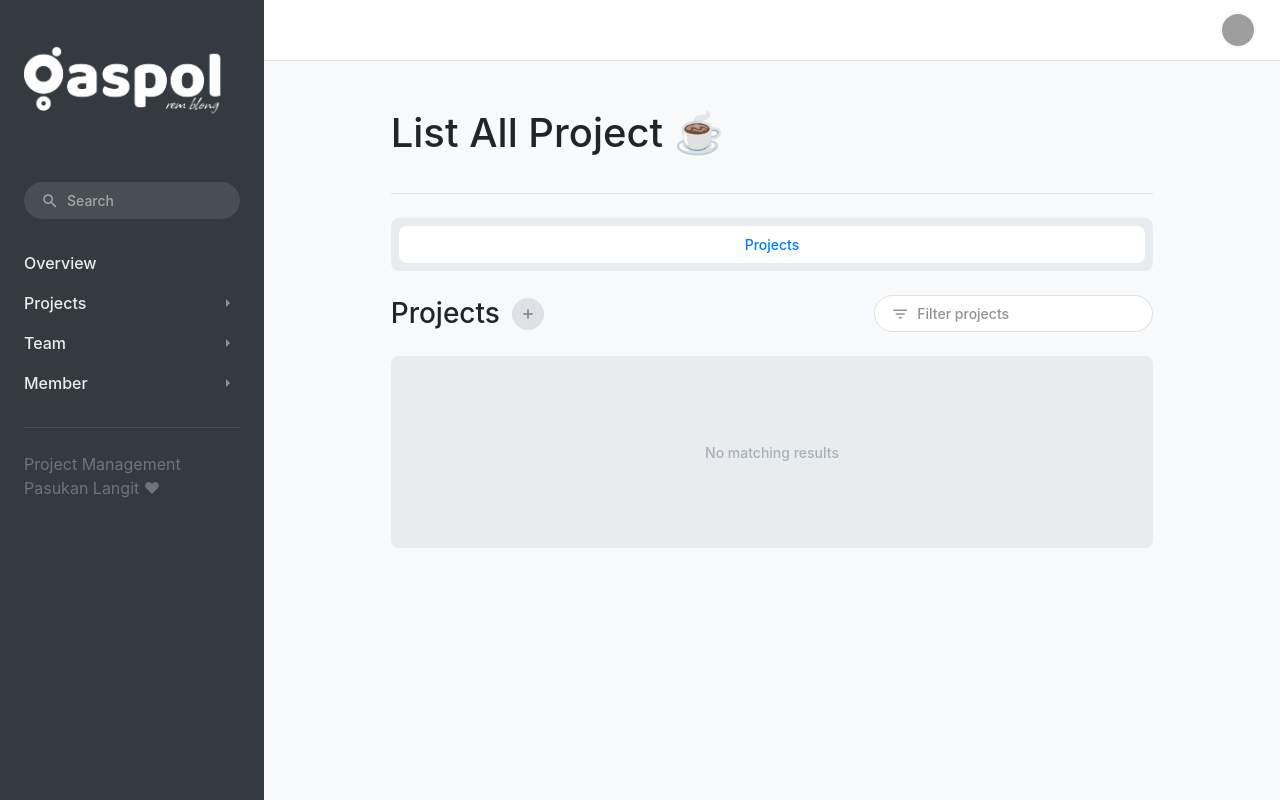
After one commit to aqilmustaqim/pm-gaspol, a CodeIgniter 4 app: template app/Views/project/listproject.php in a window 1280 px wide. The commit adds this page. Run offline with PHP 8.4 and a stand-in for CodeIgniter, Linux system fonts and the light colour scheme; the template is opened without the code that fills it, so the values that code supplies are empty; some libraries are stand-ins or nearby versions; grey boxes are pictures that could not be loaded.

Commit message:
Update Terbaru 2023 - Aqil ( Update List Project - Add Delete sampek akar akarnya , Update Team Sampe akar akarnya, Update API APINAPI

```diff
--- a/app/Controllers/AuthApi.php
+++ b/app/Controllers/AuthApi.php
@@ -19,6 +19,12 @@ class AuthApi extends ResourceController
     public function login()
     {
 
+        $rules = [
+            'email' => 'required|valid_email',
+            'password' => 'required'
+        ];
+        //validasi
+        if (!$this->validate($rules)) return $this->fail($this->validator->getErrors());
         $model = new UsersModel();
 
         $user = $model->where('email', $this->request->getVar('email'))->first();
--- a/app/Views/layouts/index.php
+++ b/app/Views/layouts/index.php
@@ -58,11 +58,7 @@
                                 <ul class="nav nav-small flex-column">
 
                                     <li class="nav-item">
-                                        <a class="nav-link" href="components-bootstrap.html">List Project</a>
-                                    </li>
-
-                                    <li class="nav-item">
-                                        <a class="nav-link" href="components-pipeline.html">Add Project</a>
+                                        <a class="nav-link" href="<?= base_url('project/listProject'); ?>">List Project</a>
                                     </li>
 
                                 </ul>
@@ -562,6 +558,56 @@
             }
         });
 
+        //Fungsi Edit Team
+        $('.tombol-edit-team').on('click', function() {
+            //Tangkap Semua Inputan
+            let id = $(this).closest('.modal-content').find('#id').val();
+            let namaTeam = $(this).closest('.modal-content').find('#editNamaTeam').val();
+            let deskripsiTeam = $(this).closest('.modal-content').find('#editDeskripsiTeam').val();
+
+            //Cek Biar Jangan Kosong
+            if (namaTeam == '') {
+                Swal.fire({
+                    title: 'Team',
+                    text: 'Nama Team Tidak Boleh Kosong !',
+                    icon: 'error'
+                });
+            } else if (deskripsiTeam == '') {
+                Swal.fire({
+                    title: 'Team',
+                    text: 'Deskripsi Team Tidak Boleh Kosong !',
+                    icon: 'error'
+                });
+            } else {
+                //Kalau Ada Isinya Semua Tampilin Ajax
+                $.ajax({
+                    method: "POST",
+                    url: "<?= base_url(); ?>/team/editTeam",
+                    data: {
+                        namaTeam: namaTeam,
+                        deskripsiTeam: deskripsiTeam,
+                        id: id
+                    },
+                    success: function(data) {
+                        if (data == "berhasil") {
+                            Swal.fire({
+                                title: 'Edit Team',
+                                text: 'Berhasil Di Edit !',
+                                icon: 'success'
+                            }).then((result) => {
+                                if (result.isConfirmed) {
+                                    window.location.href = "<?= base_url(); ?>/team";
+                                }
+                            })
+                        }
+
+                    }
+                });
+
+
+            }
+        });
+
         //Fungsi Add Task
         $('.tombol-add-task').on('click', function() {
             //Tangkap Semua Inputan
--- /dev/null
+++ b/app/Views/project/listproject.php
@@ -0,0 +1,186 @@
+<?= $this->extend('layouts/index'); ?>
+<?= $this->section('content'); ?>
+
+<div class="container">
+    <div class="team" data-team="<?= session()->getFlashdata('team'); ?>"></div>
+    <div class="row justify-content-center">
+        <div class="col-lg-11 col-xl-10">
+            <div class="page-header">
+                <h1>List All Project &#x2615;</h1>
+
+                <div class="d-flex align-items-center">
+                    <ul class="avatars">
+
+                        <?php foreach ($fotoMemberProject as $fmp) : ?>
+                            <li>
+                                <a href="#" data-toggle="tooltip" data-placement="top" title="<?= $fmp['nama']; ?>">
+                                    <img alt="<?= $fmp['nama']; ?>" class="avatar" src="<?= base_url(); ?>/assets/img/<?= $fmp['foto']; ?>" />
+                                </a>
+                            </li>
+
+
+                        <?php endforeach; ?>
+
+
+                    </ul>
+
+                </div>
+            </div>
+            <hr>
+            <ul class="nav nav-tabs nav-fill" role="tablist">
+                <li class="nav-item">
+                    <a class="nav-link active" data-toggle="tab" href="#projects" role="tab" aria-controls="projects" aria-selected="true">Projects</a>
+                </li>
+
+            </ul>
+            <div class="tab-content">
+                <div class="tab-pane fade show active" id="projects" role="tabpanel" data-filter-list="content-list-body">
+                    <div class="content-list">
+                        <div class="row content-list-head">
+                            <div class="col-auto">
+                                <h3>Projects</h3>
+                                <button class="btn btn-round" data-toggle="modal" data-target="#project-add-modal">
+                                    <i class="material-icons">add</i>
+                                </button>
+                            </div>
+                            <form class="col-md-auto">
+                                <div class="input-group input-group-round">
+                                    <div class="input-group-prepend">
+                                        <span class="input-group-text">
+                                            <i class="material-icons">filter_list</i>
+                                        </span>
+                                    </div>
+                                    <input type="search" class="form-control filter-list-input" placeholder="Filter projects" aria-label="Filter Projects">
+                                </div>
+                            </form>
+                        </div>
+                        <!--end of content list head-->
+                        <div class="content-list-body row">
+                            <?php foreach ($project as $p) : ?>
+                                <div class="col-lg-6">
+                                    <div class="card card-project">
+
+                                        <div class="progress">
+                                            <div class="progress-bar bg-danger" role="progressbar" style="width: 60%" aria-valuenow="60" aria-valuemin="0" aria-valuemax="100"></div>
+                                        </div>
+
+                                        <div class="card-body">
+                                            <div class="dropdown card-options">
+                                                <button class="btn-options" type="button" id="project-dropdown-button-1" data-toggle="dropdown" aria-haspopup="true" aria-expanded="false">
+                                                    <i class="material-icons">more_vert</i>
+                                                </button>
+
+                                                <div class="dropdown-menu dropdown-menu-right">
+                                                    <a class="dropdown-item text-danger tombol-hapus" href="<?= base_url(); ?>/project/deleteProject/<?= $p['id']; ?>">Delete Project</a>
+                                                </div>
+
+                                            </div>
+                                            <div class="card-title">
+                                                <a href="<?= base_url(); ?>/project/detailProject/<?= $p['id']; ?>">
+                                                    <h5 data-filter-by="text"><?= $p['nama_project']; ?></h5>
+                                                </a>
+                                            </div>
+                                            <ul class="avatars">
+                                                <?php foreach (detailFotoProject($p['id']) as $dfp) : ?>
+                                                    <li>
+                                                        <a href="#" data-toggle="tooltip" title="<?= $dfp['nama']; ?>">
+                                                            <img alt="<?= $dfp['nama']; ?>" class="avatar" src="<?= base_url(); ?>/assets/img/<?= $dfp['foto']; ?>" data-filter-by="alt" />
+                                                        </a>
+                                                    </li>
+                                                <?php endforeach; ?>
+
+                                            </ul>
+                                            <div class="card-meta d-flex justify-content-between">
+                                                <div class="d-flex align-items-center">
+                                                    <i class="material-icons mr-1">playlist_add_check</i>
+                                                    <span class="text-small">6/10</span>
+                                                </div>
+                                                <span class="text-small" data-filter-by="text">
+                                                    <?php
+                                                    $tanggal = new DateTime(date('Y-m-d'));
+                                                    $batas = new DateTime($p['batas_waktu']);
+                                                    $duedate = $batas->diff($tanggal);
+
+                                                    ?>
+                                                    Due <?= $duedate->d; ?> days
+                                                </span>
+                                            </div>
+                                        </div>
+                                    </div>
+                                </div>
+                            <?php endforeach; ?>
+                        </div>
+                        <!--end of content list body-->
+                    </div>
+                    <!--end of content list-->
+                </div>
+                <!--end of tab-->
+
+            </div>
+
+            <div class="modal fade" id="project-add-modal" tabindex="-1" aria-hidden="true">
+                <div class="modal-dialog" role="document">
+                    <div class="modal-content">
+                        <div class="modal-header">
+                            <h5 class="modal-title">New Project</h5>
+                            <button type="button" class="close btn btn-round" data-dismiss="modal" aria-label="Close">
+                                <i class="material-icons">close</i>
+                            </button>
+                        </div>
+                        <!--end of modal head-->
+                        <ul class="nav nav-tabs nav-fill" role="tablist">
+
+                        </ul>
+                        <div class="modal-body">
+                            <div class="tab-content">
+                                <div class="tab-pane fade show active" id="project-add-details" role="tabpanel">
+                                    <h6>General Details</h6>
+                                    <div class="form-group row align-items-center">
+                                        <label class="col-3">Name</label>
+                                        <input class="form-control col" type="text" placeholder="Project name" id="namaProject" name="namaProject" />
+
+                                    </div>
+                                    <div class="form-group row">
+                                        <label class="col-3">Description</label>
+                                        <textarea class="form-control col" rows="3" placeholder="Project description" id="deskripsiProject" name="deskripsiProject"></textarea>
+                                    </div>
+                                    <label for="category" class="form-label">Pilih Team</label>
+                                    <select class="form-control col" rows="3" name="idTeam" id="idTeam" required>
+                                        <?php foreach ($team as $t) : ?>
+                                            <option value="<?= $t['id']; ?>"><?= $t['team']; ?></option>
+                                        <?php endforeach; ?>
+                                    </select>
+                                    <hr>
+                                    <h6>Timeline</h6>
+                                    <div class="form-group row align-items-center">
+                                        <label class="col-3">Start Date</label>
+                                        <input class="form-control col" type="text" name="project-start" id="tanggalMulai" placeholder="Select a date" data-flatpickr data-default-date="<?= date("Y-m-d"); ?>" data-alt-input="true" />
+                                    </div>
+                                    <div class="form-group row align-items-center">
+                                        <label class="col-3">Due Date</label>
+                                        <input class="form-control col" type="text" name="project-due" id="batasWaktu" placeholder="Select a date" data-flatpickr data-default-date="<?= date("Y-m-d"); ?>" data-alt-input="true" />
+                                    </div>
+                                    <div class="alert alert-warning text-small" role="alert">
+                                        <span>You can change due dates at any time.</span>
+                                    </div>
+                                    <hr>
+
+                                </div>
+
+                            </div>
+                        </div>
+                        <!--end of modal body-->
+                        <div class="modal-footer">
+                            <button role="button" class="btn btn-primary tombol-add-project" type="submit">
+                                Create Project
+                            </button>
+                        </div>
+                    </div>
+                </div>
+            </div>
+
+        </div>
+    </div>
+</div>
+
+<?= $this->endSection(); ?>
--- a/app/Views/team/detailTeam.php
+++ b/app/Views/team/detailTeam.php
@@ -358,7 +358,6 @@
                                             </li>
                                         <?php endforeach; ?>
 
-
                                     </ul>
                                 </div>
                                 <div class="input-group input-group-round">
```
Also changed, not shown: app/Config/Routes.php (+10 -7 lines), app/Controllers/Project.php (+74 -1 lines), app/Controllers/Team.php (+72 -1 lines), app/Views/team/index.php (+45 -1 lines).
